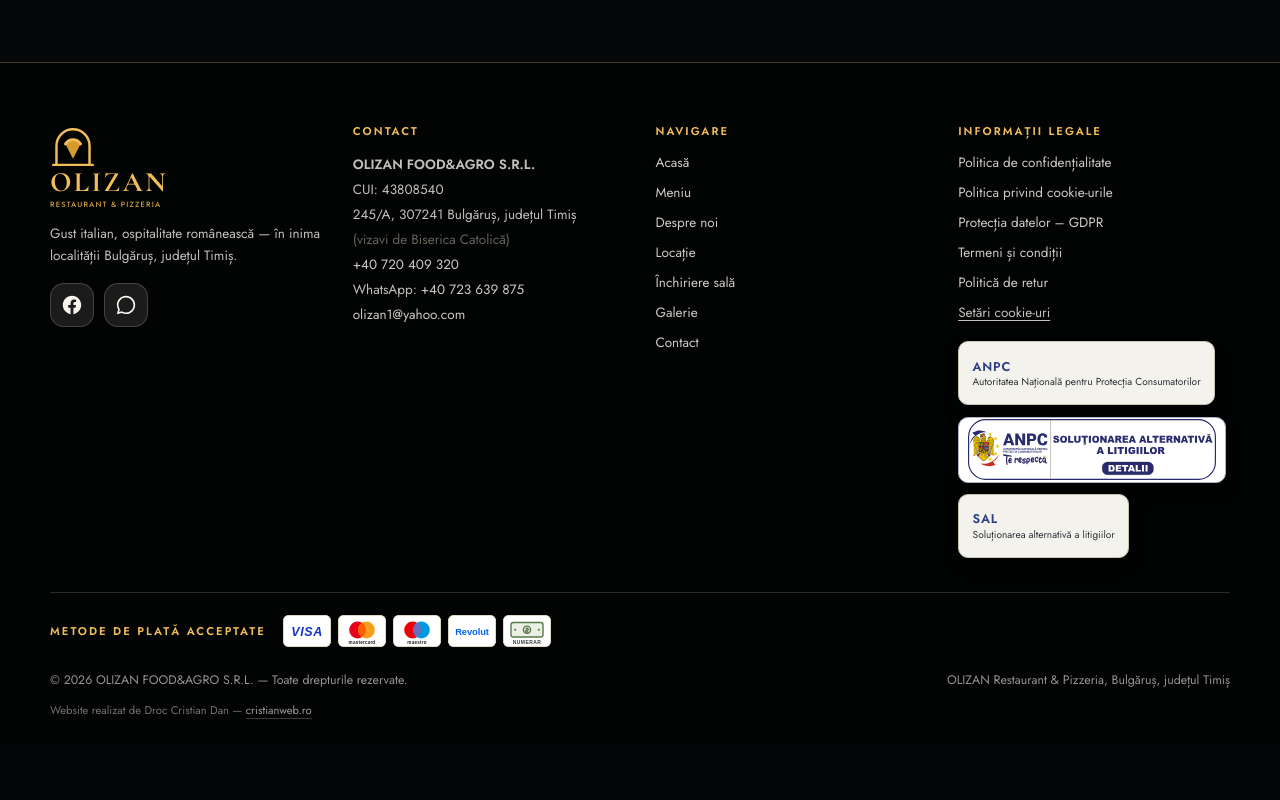
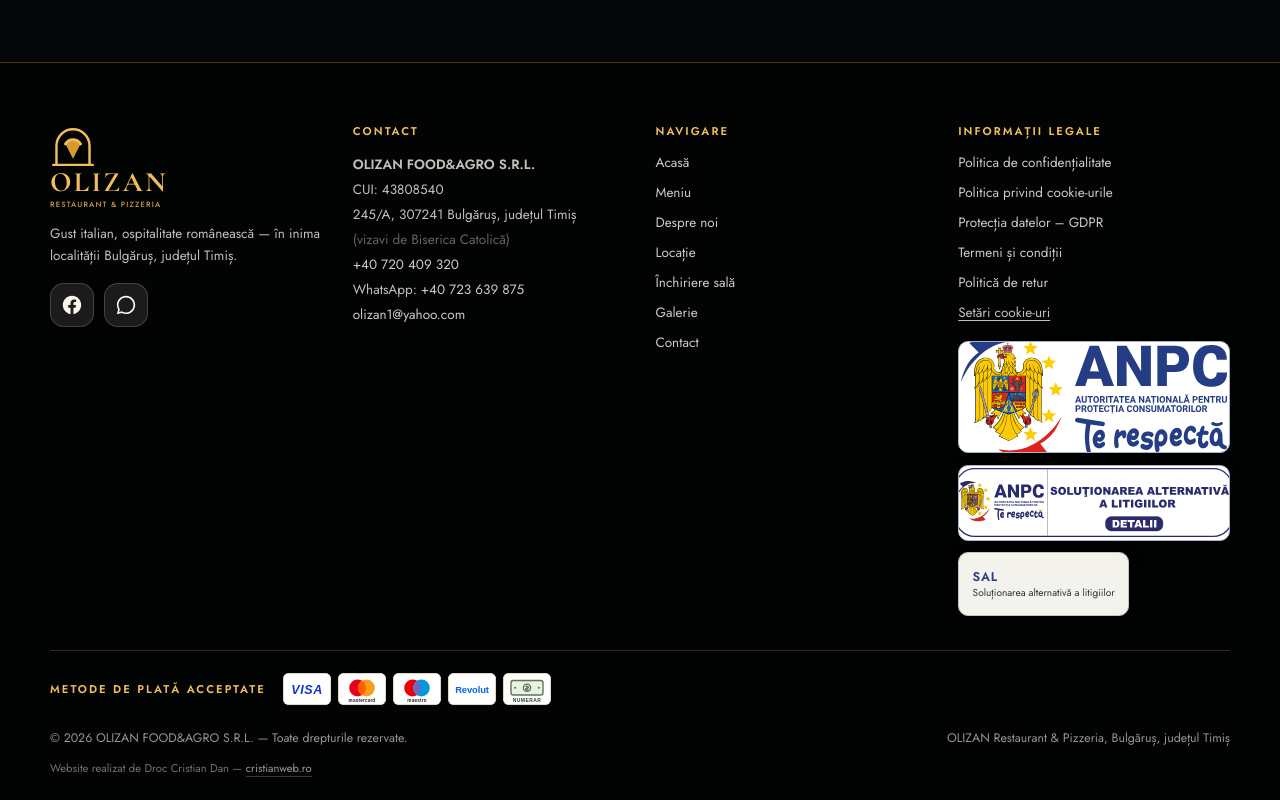
Before and after one commit to OliZan2026/RestaurantOlizan, a website: page index.html in a window 1280 px wide. Shown: the part 2301-3101 px from the top of the page. Before the commit the page ends 3043 px from the top, so only its background shows below. Drawn offline with Linux system fonts and the light colour scheme; no server answers.

Commit message:
Fix: afișează siglele oficiale ANPC și SAL

```diff
--- a/assets/css/style.css
+++ b/assets/css/style.css
@@ -1726,9 +1726,16 @@ body:not(.home-luxury) .to-top:hover{color:#151719;background:var(--lux-champagn
   border-color:#c9c1b2;box-shadow:0 8px 20px rgba(0,0,0,.16);
 }
 .footer .anpc-plate strong{color:#2b3e83}
+.footer .anpc-row>.anpc-plate:nth-of-type(1){
+  width:300px;min-height:112px;padding:0;
+  background:#fff url("../img/anpc-logo.svg") center/270px auto no-repeat;
+  border-color:#aeb4c8;font-size:0;color:transparent;
+}
+.footer .anpc-row>.anpc-plate:nth-of-type(1) strong{display:none}
+.footer .anpc-row>.anpc-plate:nth-of-type(1):hover{background-color:#fff;border-color:#2b3e83}
 .footer .anpc-row>.anpc-plate:nth-of-type(2){
-  width:268px;min-height:66px;padding:0;
-  background:#fff url("../img/anpc-sal.svg") center/248px auto no-repeat;
+  width:300px;min-height:76px;padding:0;
+  background:#fff url("../img/anpc-sal.svg") center/278px auto no-repeat;
   border-color:#aeb4c8;font-size:0;color:transparent;
 }
 .footer .anpc-row>.anpc-plate:nth-of-type(2) strong{display:none}
@@ -1753,6 +1760,7 @@ body:not(.home-luxury) .to-top:hover{color:#151719;background:var(--lux-champagn
 .menu-page .prod-size:has(input:checked){border-color:var(--lux-bronze)}
 
 @media(max-width:560px){
+  .footer .anpc-row>.anpc-plate:nth-of-type(1){width:100%;background-size:min(270px,calc(100% - 24px)) auto}
   .footer .anpc-row>.anpc-plate:nth-of-type(2){width:100%;background-size:min(248px,calc(100% - 24px)) auto}
 }
 
```
